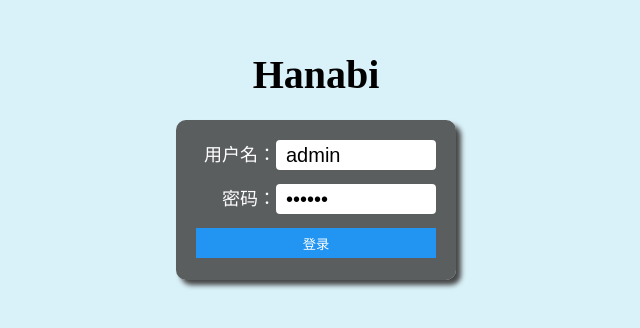
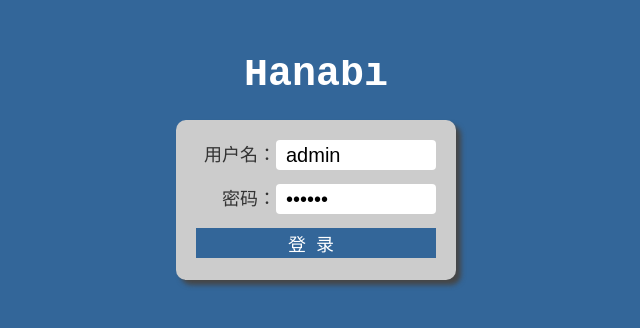
Before and after one commit to doDomoGu/hanabi-frontend-canvas, a Vue app: page / in a window 1280 px wide. Shown: the part 200-528 px from the top of the page, without its empty margins (324-964 px from the left). Built offline with nearby package versions, Linux system fonts and the light colour scheme.

Commit message:
修改配色

```diff
--- a/src/App.vue
+++ b/src/App.vue
@@ -69,7 +69,8 @@ export default {
 
         //this.ratio = window.devicePixelRatio //MyCanvas.getPixelRatio(this.ctx)
 
-        this.drawBottom('#d9f1f8')
+        this.init()
+        // this.drawBottom('#666699')
 
         this.checkToken()/* .then(() => {
             this.init()
@@ -86,7 +87,7 @@ export default {
     },
     methods: {
         init(){
-            this.drawBottom('#d9f1f8')  //绘制背景图
+            this.drawBottom('#336699')  //绘制背景图
 
             // if(this.isLogin){
             //     if(this.isInRoom){
--- a/src/assets/js/MyCanvasParam/roomList.js
+++ b/src/assets/js/MyCanvasParam/roomList.js
@@ -16,8 +16,8 @@ _.item.actived.bgColor = '#eeeeee'
 _.item.actived.textColor = '#333333'
 
 _.item.unactived = {}
-_.item.unactived.bgColor = 'rgba(0, 50, 200, 0.8)'
-_.item.unactived.textColor = '#eeeeee'
+_.item.unactived.bgColor = '#6699cc'
+_.item.unactived.textColor = '#ffffff'
 
 _.item.rect = {}
 
--- a/src/components/Login.vue
+++ b/src/components/Login.vue
@@ -50,6 +50,7 @@ export default {
 </script>
 <style scoped>
     #title {
+        font-family:'Courier New', Courier, monospace;
         position: absolute;
         width:200px;
         height:40px;
@@ -63,6 +64,7 @@ export default {
         text-align: center;
         overflow:hidden;
         line-height:30px;
+        color:#ffffff;
     }
     #login-form {
         position: absolute;
@@ -74,10 +76,10 @@ export default {
         box-sizing: border-box;
         left:50%;
         top:50%;
-        background:rgba(70, 70, 70, 0.856);
+        background:#CCCCCC;
         overflow:hidden;
         border-radius: 10px;
-        color:#fff;
+        color:#333333;
         -webkit-box-shadow: 5px 5px 5px rgb(70, 70, 70);
         -moz-box-shadow: 5px 5px 5px rgb(70, 70, 70);
         box-shadow: 5px 5px 5px rgb(70, 70, 70);
@@ -118,9 +120,11 @@ export default {
         height:30px;
         padding: 0 2px;
         display:block;
-        background:rgb(34, 149, 243);
+        background:#336699;
         color:#ffffff;
         float:left;
         border:none;
+        font-size:18px;
+        letter-spacing: 10px;
     }
 </style>
```
